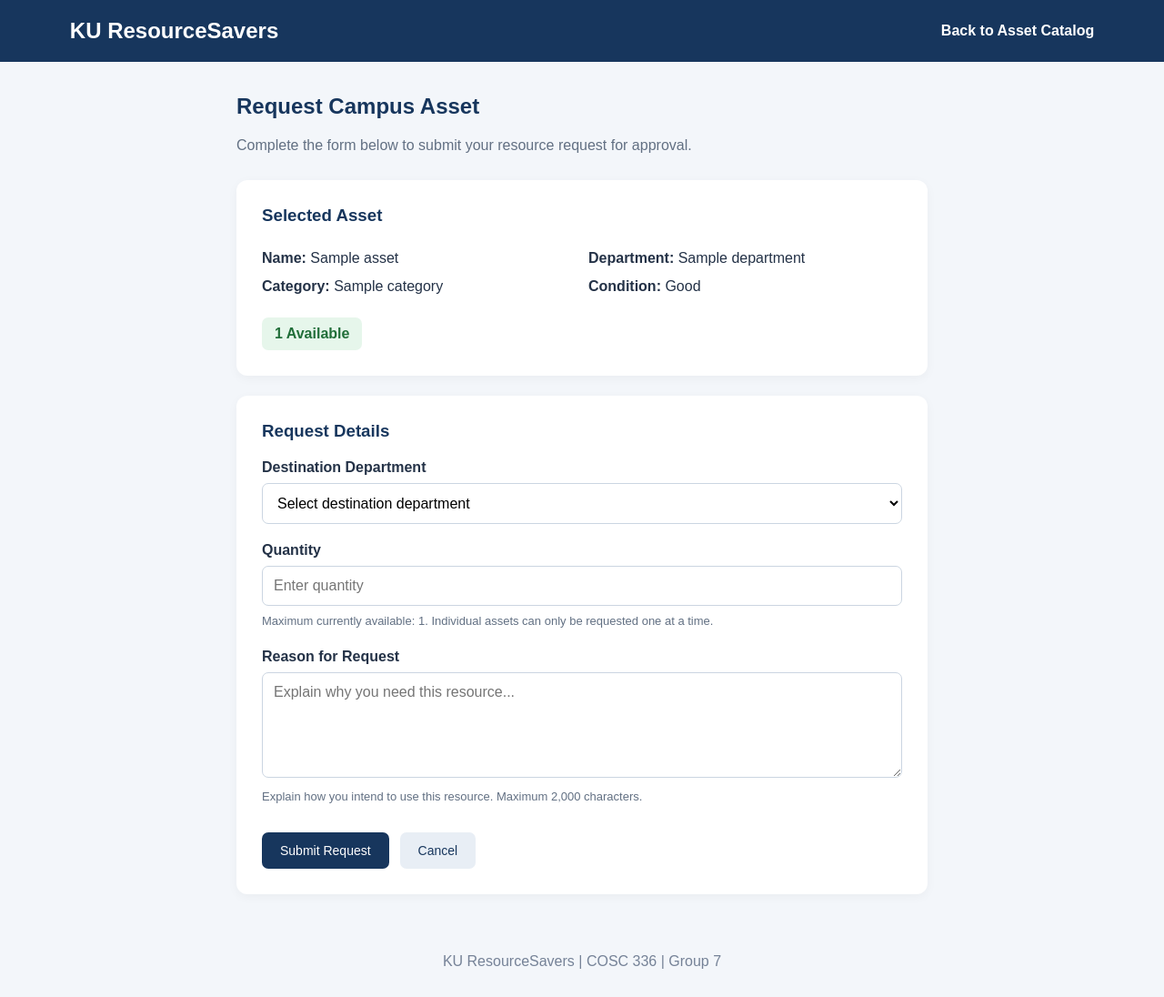
After one commit to A7mdmk/Asset-Management-Project-, a Django app: page /workflows/request/00000000-0000-0000-0000-000000000001/ in a window 1280 px wide. The commit adds this page. Shown: the whole page at 91% size. Run offline with Django 5.2, Linux system fonts and the light colour scheme; a user stored in the database is signed in; tables that the repository leaves empty hold one stand-in row (values such as "Sample post").

Commit message:
Implement resource request submission frontend

```diff
--- a/assets/views.py
+++ b/assets/views.py
@@ -54,6 +54,9 @@ def asset_catalog(request):
     )
 
     context = {
+        "is_requester": request.user.groups.filter(
+    name="Requester"
+).exists(),
         "page_obj": page_obj,
         "assets": page_obj.object_list,
         "categories": Category.objects.order_by("name"),
--- /dev/null
+++ b/workflows/forms.py
@@ -0,0 +1,38 @@
+
+from django import forms
+
+from assets.models import Department
+
+
+class ResourceRequestForm(forms.Form):
+    destination_department = forms.ModelChoiceField(
+        queryset=Department.objects.filter(
+            is_active=True
+        ).order_by("name"),
+        empty_label="Select destination department",
+        label="Destination Department",
+    )
+
+    quantity = forms.IntegerField(
+        min_value=1,
+        label="Quantity",
+        widget=forms.NumberInput(
+            attrs={
+                "min": "1",
+                "placeholder": "Enter quantity",
+            }
+        ),
+    )
+
+    reason = forms.CharField(
+        max_length=2000,
+        label="Reason for Request",
+        widget=forms.Textarea(
+            attrs={
+                "rows": 5,
+                "placeholder": (
+                    "Explain why you need this resource..."
+                ),
+            }
+        ),
+    )
--- /dev/null
+++ b/workflows/templates/workflows/submit_request.html
@@ -0,0 +1,310 @@
+
+<!DOCTYPE html>
+<html lang="en">
+<head>
+    <meta charset="UTF-8">
+    <meta name="viewport" content="width=device-width, initial-scale=1">
+    <title>Request Asset | KU ResourceSavers</title>
+
+    <style>
+        * {
+            box-sizing: border-box;
+        }
+
+        body {
+            margin: 0;
+            font-family: Arial, sans-serif;
+            background: #f3f6fa;
+            color: #243247;
+        }
+
+        header {
+            background: #17365d;
+            color: white;
+            padding: 20px 6%;
+            display: flex;
+            justify-content: space-between;
+            align-items: center;
+            gap: 16px;
+            flex-wrap: wrap;
+        }
+
+        header h1 {
+            margin: 0;
+            font-size: 24px;
+        }
+
+        header a {
+            color: white;
+            text-decoration: none;
+            font-weight: bold;
+        }
+
+        main {
+            max-width: 800px;
+            margin: 35px auto;
+            padding: 0 20px;
+        }
+
+        h2 {
+            color: #17365d;
+            margin-bottom: 8px;
+        }
+
+        .subtitle {
+            color: #627083;
+            margin-bottom: 25px;
+            line-height: 1.6;
+        }
+
+        .panel {
+            background: white;
+            border-radius: 12px;
+            padding: 28px;
+            margin-bottom: 22px;
+            box-shadow: 0 3px 12px #0000000a;
+        }
+
+        .panel h3 {
+            color: #17365d;
+            margin-top: 0;
+        }
+
+        .asset-info {
+            display: grid;
+            grid-template-columns:
+                repeat(auto-fit, minmax(200px, 1fr));
+            gap: 14px;
+        }
+
+        .asset-info p {
+            margin: 5px 0;
+            line-height: 1.6;
+        }
+
+        .availability {
+            display: inline-block;
+            padding: 9px 14px;
+            background: #e6f6eb;
+            color: #216e39;
+            border-radius: 7px;
+            font-weight: bold;
+            margin-top: 16px;
+        }
+
+        label {
+            display: block;
+            font-weight: bold;
+            margin: 20px 0 8px;
+        }
+
+        select,
+        input,
+        textarea {
+            width: 100%;
+            padding: 12px;
+            border: 1px solid #cbd5e1;
+            border-radius: 7px;
+            font: inherit;
+            background: white;
+        }
+
+        textarea {
+            resize: vertical;
+        }
+
+        .help {
+            color: #627083;
+            font-size: 13px;
+            line-height: 1.6;
+            margin-top: 7px;
+        }
+
+        .error-list {
+            background: #fef2f2;
+            color: #991b1b;
+            border: 1px solid #fecaca;
+            border-radius: 7px;
+            padding: 12px 16px;
+            margin: 15px 0;
+        }
+
+        .error-list ul {
+            margin: 0;
+            padding-left: 20px;
+        }
+
+        .field-error {
+            color: #991b1b;
+            font-size: 13px;
+            margin-top: 7px;
+        }
+
+        .actions {
+            display: flex;
+            gap: 12px;
+            flex-wrap: wrap;
+            margin-top: 28px;
+        }
+
+        .btn {
+            display: inline-block;
+            background: #17365d;
+            color: white;
+            border: none;
+            border-radius: 7px;
+            padding: 12px 20px;
+            font-size: 14px;
+            text-decoration: none;
+            cursor: pointer;
+        }
+
+        .btn-secondary {
+            background: #e8eef5;
+            color: #17365d;
+        }
+
+        footer {
+            text-align: center;
+            color: #758297;
+            padding: 30px;
+        }
+    </style>
+</head>
+
+<body>
+
+<header>
+    <h1>KU ResourceSavers</h1>
+    <a href="{% url 'asset_catalog' %}">
+        Back to Asset Catalog
+    </a>
+</header>
+
+<main>
+
+    <h2>Request Campus Asset</h2>
+
+    <p class="subtitle">
+        Complete the form below to submit your
+        resource request for approval.
+    </p>
+
+    <section class="panel">
+        <h3>Selected Asset</h3>
+
+        <div class="asset-info">
+            <div>
+                <p>
+                    <strong>Name:</strong>
+                    {{ asset.name }}
+                </p>
+
+                <p>
+                    <strong>Category:</strong>
+                    {{ asset.category.name }}
+                </p>
+            </div>
+
+            <div>
+                <p>
+                    <strong>Department:</strong>
+                    {{ asset.department.name }}
+                </p>
+
+                <p>
+                    <strong>Condition:</strong>
+                    {{ asset.get_condition_display }}
+                </p>
+            </div>
+        </div>
+
+        <div class="availability">
+            {{ asset.stock.free }} Available
+        </div>
+    </section>
+
+    <section class="panel">
+        <h3>Request Details</h3>
+
+        <form method="post">
+            {% csrf_token %}
+
+            {% if form.non_field_errors %}
+                <div class="error-list" role="alert">
+                    {{ form.non_field_errors }}
+                </div>
+            {% endif %}
+
+            <label for="{{ form.destination_department.id_for_label }}">
+                Destination Department
+            </label>
+
+            {{ form.destination_department }}
+
+            {% if form.destination_department.errors %}
+                <div class="field-error" role="alert">
+                    {{ form.destination_department.errors }}
+                </div>
+            {% endif %}
+
+            <label for="{{ form.quantity.id_for_label }}">
+                Quantity
+            </label>
+
+            {{ form.quantity }}
+
+            {% if form.quantity.errors %}
+                <div class="field-error" role="alert">
+                    {{ form.quantity.errors }}
+                </div>
+            {% endif %}
+
+            <p class="help">
+                Maximum currently available:
+                {{ asset.stock.free }}.
+                Individual assets can only be requested
+                one at a time.
+            </p>
+
+            <label for="{{ form.reason.id_for_label }}">
+                Reason for Request
+            </label>
+
+            {{ form.reason }}
+
+            {% if form.reason.errors %}
+                <div class="field-error" role="alert">
+                    {{ form.reason.errors }}
+                </div>
+            {% endif %}
+
+            <p class="help">
+                Explain how you intend to use this
+                resource. Maximum 2,000 characters.
+            </p>
+
+            <div class="actions">
+                <button class="btn" type="submit">
+                    Submit Request
+                </button>
+
+                <a
+                    class="btn btn-secondary"
+                    href="{% url 'asset_catalog' %}"
+                >
+                    Cancel
+                </a>
+            </div>
+
+        </form>
+    </section>
+
+</main>
+
+<footer>
+    KU ResourceSavers | COSC 336 | Group 7
+</footer>
+
+</body>
+</html>
--- a/workflows/urls.py
+++ b/workflows/urls.py
@@ -1,7 +1,11 @@
 
 from django.urls import path
 
-from .views import ai_recommendations_view, my_requests_view
+from .views import (
+    ai_recommendations_view,
+    my_requests_view,
+    submit_request_view,
+)
 
 
 urlpatterns = [
@@ -15,4 +19,9 @@ urlpatterns = [
         my_requests_view,
         name="my_requests",
     ),
+    path(
+        "request/<uuid:asset_id>/",
+        submit_request_view,
+        name="submit_request",
+    ),
 ]
--- a/workflows/views.py
+++ b/workflows/views.py
@@ -2,7 +2,12 @@
 from django.contrib.auth.decorators import login_required
 from django.shortcuts import render
 from django.core.paginator import Paginator
+from django.core.exceptions import ValidationError
+from django.shortcuts import get_object_or_404, redirect
 
+from assets.asset_search import search_assets
+from .forms import ResourceRequestForm
+from .services import submit_request
 from accounts.permissions import role_required
 from .models import ResourceRequest
 from .ai_recommendations import recommend_assets
@@ -97,3 +102,53 @@ def my_requests_view(request):
         "workflows/my_requests.html",
         context,
     )
+
+@role_required("Requester")
+def submit_request_view(request, asset_id):
+    """
+    Allow Requesters to submit resource requests
+    using the existing workflow service.
+    """
+
+    # Only published, active, safe and available assets
+    # can be selected from the request form.
+    asset = get_object_or_404(
+        search_assets(available_only=True),
+        pk=asset_id,
+    )
+
+    if request.method == "POST":
+        form = ResourceRequestForm(request.POST)
+
+        if form.is_valid():
+            try:
+                submit_request(
+                    requester=request.user,
+                    asset_id=asset.pk,
+                    destination_department_id=(
+                        form.cleaned_data[
+                            "destination_department"
+                        ].pk
+                    ),
+                    quantity=form.cleaned_data["quantity"],
+                    reason=form.cleaned_data["reason"],
+                )
+
+            except ValidationError as error:
+                for message in error.messages:
+                    form.add_error(None, message)
+
+            else:
+                return redirect("my_requests")
+
+    else:
+        form = ResourceRequestForm()
+
+    return render(
+        request,
+        "workflows/submit_request.html",
+        {
+            "form": form,
+            "asset": asset,
+        },
+    )
```
Also changed, not shown: assets/templates/assets/catalog.html (+77 -4 lines), workflows/test_submit_request_view.py (added, +186 -0 lines).
